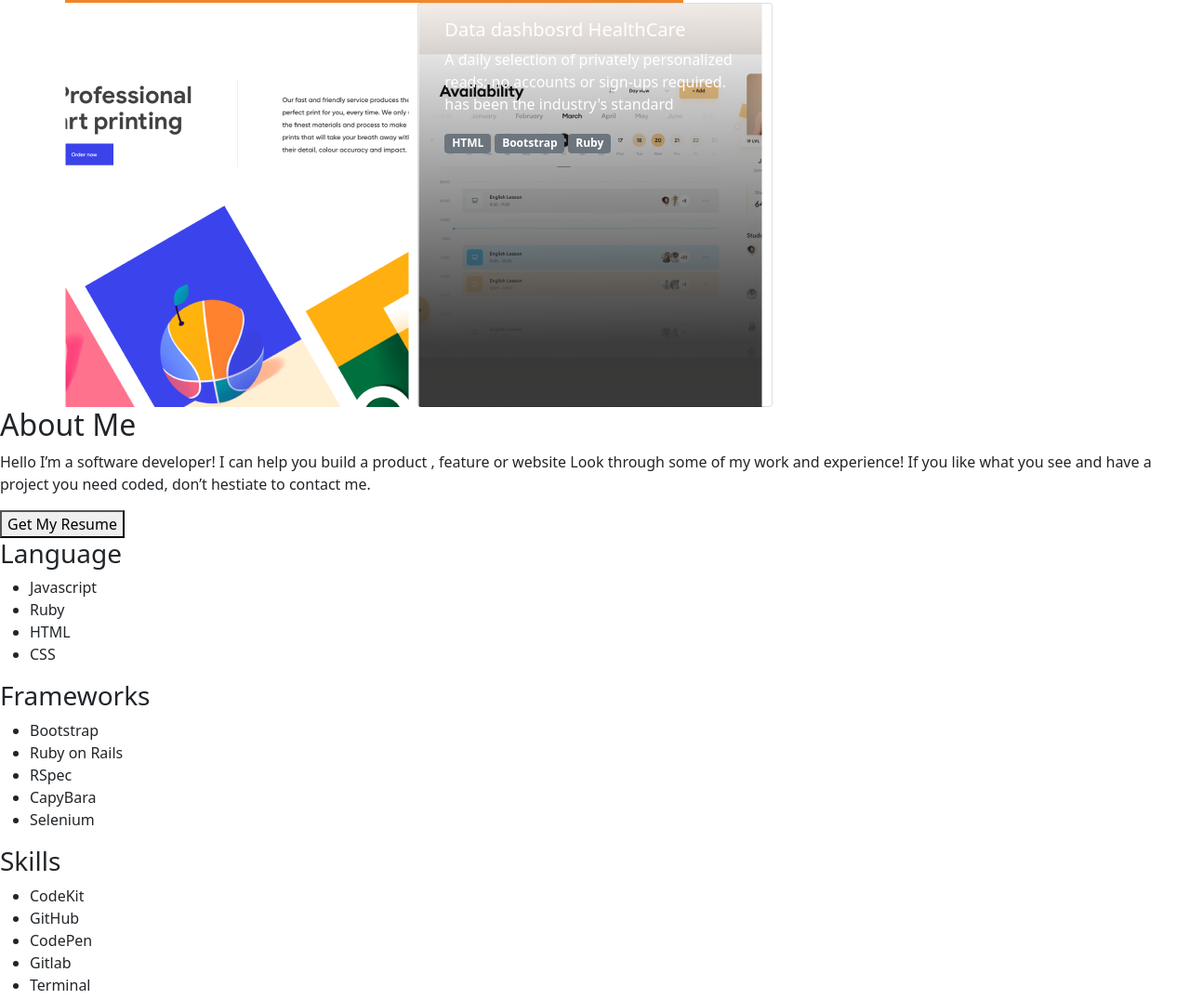
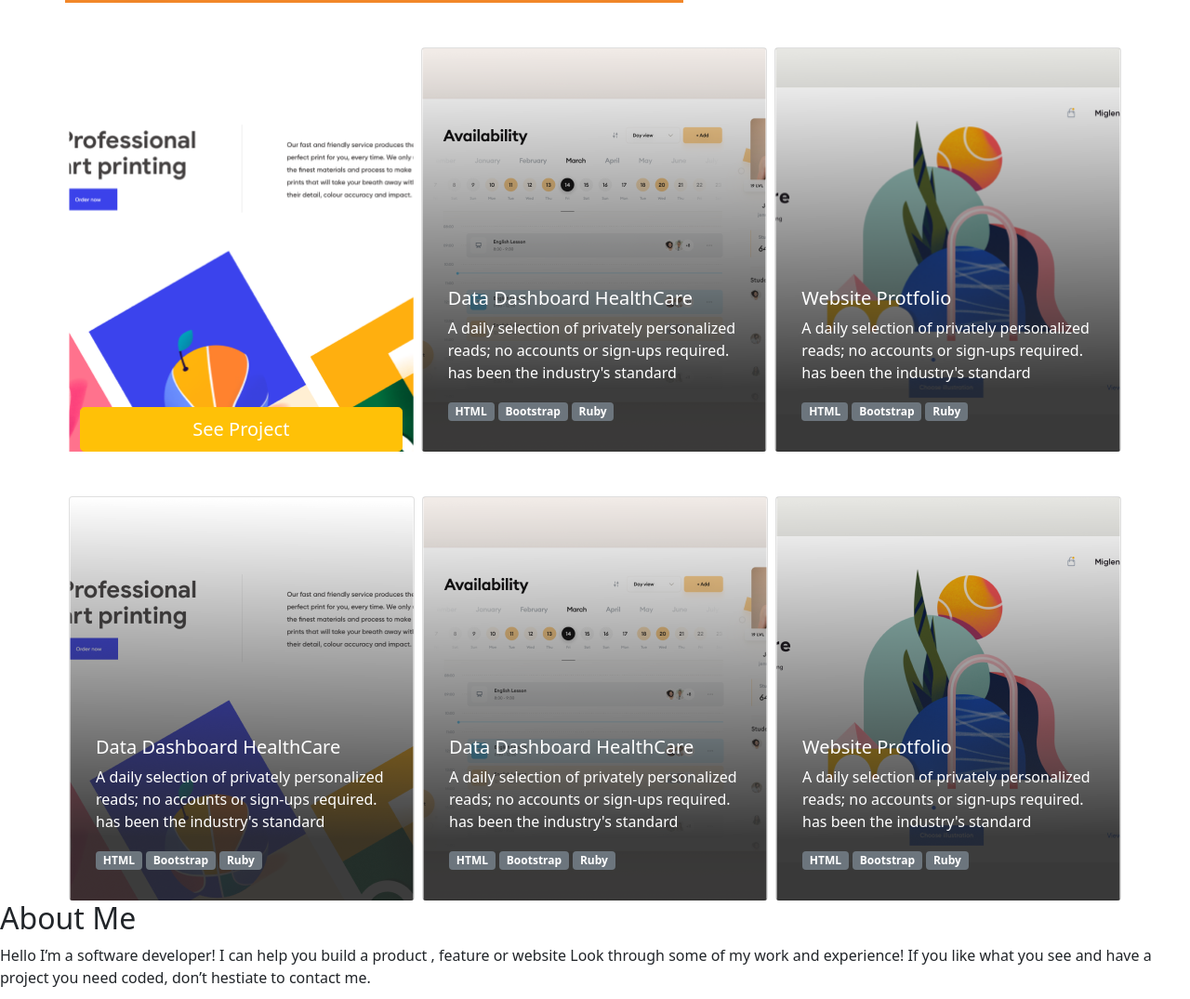
Before and after one commit to rskinnerc/bootstrap-portfolio, a website: page index.html in a window 1280 px wide. Shown: the part 1433-2508 px from the top of the page at 93% size. Drawn offline with nearby package versions, Linux system fonts and the light colour scheme.

Commit message:
Complete the styling of the recent works section

```diff
--- a/index.html
+++ b/index.html
@@ -68,26 +68,81 @@
       </div>
     </div>
     <!-- Cards container -->
-    <div class="row custom__recentrow">
-      <div class="col custom__card1">
-        <!-- Image and Button -->
+    <div class="row custom__recentrow mt-5">
+      <div class="col custom__card1 mx-1 d-flex">
+        <button class="btn btn-warning w-100 btn-lg text-white align-self-end">See Project</button>
       </div>
-      <div class="col card custom__card2 d-flex flex-column justify-content-end">
+      <div class="col card custom__card2 mx-1">
+        <div class="h-75"></div>
         <div class="card-body">
-          <h5 class="card-title text-white">Data dashbosrd HealthCare</h5>
-          <p class="card-text text-white">A daily selection of privately personalized reads; no accounts or sign-ups required.
+          <h5 class="card-title text-white">Data Dashboard HealthCare</h5>
+          <p class="card-text text-white">A daily selection of privately personalized reads; no accounts or sign-ups
+            required.
             has been the industry's standard</p>
-            <ul class="list-unstyled">
-              <li class="badge bg-secondary">HTML</li>
-              <li class="badge bg-secondary">Bootstrap</li>
-              <li class="badge bg-secondary">Ruby</li>
-            </ul>
-
+          <ul class="list-unstyled">
+            <li class="badge bg-secondary">HTML</li>
+            <li class="badge bg-secondary">Bootstrap</li>
+            <li class="badge bg-secondary">Ruby</li>
+          </ul>
         </div>
         <!-- Img, Title, description, controls -->
       </div>
-      <div class="col">
+      <div class="col card custom__card3 mx-1">
+        <div class="h-75"></div>
+        <div class="card-body">
+          <h5 class="card-title text-white">Website Protfolio </h5>
+          <p class="card-text text-white">A daily selection of privately personalized reads; no accounts or sign-ups
+            required. has been the industry's standard</p>
+          <ul class="list-unstyled">
+            <li class="badge bg-secondary">HTML</li>
+            <li class="badge bg-secondary">Bootstrap</li>
+            <li class="badge bg-secondary">Ruby</li>
+          </ul>
+        </div>
+      </div>
+    </div>
+    <div class="row custom__recentrow mt-5">
+      <div class="col card custom__card4 mx-1">
+        <div class="h-75"></div>
+        <div class="card-body">
+          <h5 class="card-title text-white">Data Dashboard HealthCare</h5>
+          <p class="card-text text-white">A daily selection of privately personalized reads; no accounts or sign-ups
+            required.
+            has been the industry's standard</p>
+          <ul class="list-unstyled">
+            <li class="badge bg-secondary">HTML</li>
+            <li class="badge bg-secondary">Bootstrap</li>
+            <li class="badge bg-secondary">Ruby</li>
+          </ul>
+        </div>
+      </div>
+      <div class="col card custom__card2 mx-1">
+        <div class="h-75"></div>
+        <div class="card-body">
+          <h5 class="card-title text-white">Data Dashboard HealthCare</h5>
+          <p class="card-text text-white">A daily selection of privately personalized reads; no accounts or sign-ups
+            required.
+            has been the industry's standard</p>
+          <ul class="list-unstyled">
+            <li class="badge bg-secondary">HTML</li>
+            <li class="badge bg-secondary">Bootstrap</li>
+            <li class="badge bg-secondary">Ruby</li>
+          </ul>
+        </div>
         <!-- Img, Title, description, controls -->
+      </div>
+      <div class="col card custom__card3 mx-1">
+        <div class="h-75"></div>
+        <div class="card-body">
+          <h5 class="card-title text-white">Website Protfolio </h5>
+          <p class="card-text text-white">A daily selection of privately personalized reads; no accounts or sign-ups
+            required. has been the industry's standard</p>
+          <ul class="list-unstyled">
+            <li class="badge bg-secondary">HTML</li>
+            <li class="badge bg-secondary">Bootstrap</li>
+            <li class="badge bg-secondary">Ruby</li>
+          </ul>
+        </div>
       </div>
     </div>
   </section>
--- a/style.css
+++ b/style.css
@@ -28,10 +28,23 @@
 .custom__card1 {
   background-image: url(./imgplaceholder.png);
   background-repeat: no-repeat;
-
+  background-size: cover;
 }
 
 .custom__card2 {
   background-image: url(./placeholder.png);
   background-repeat: no-repeat;
+  background-size: cover;
 }
+
+.custom__card3 {
+  background-image: url(./place.png);
+  background-repeat: no-repeat;
+  background-size: cover;
+}
+
+.custom__card4 {
+  background-image: url(./dark.png);
+  background-repeat: no-repeat;
+  background-size: cover;
+}
```
